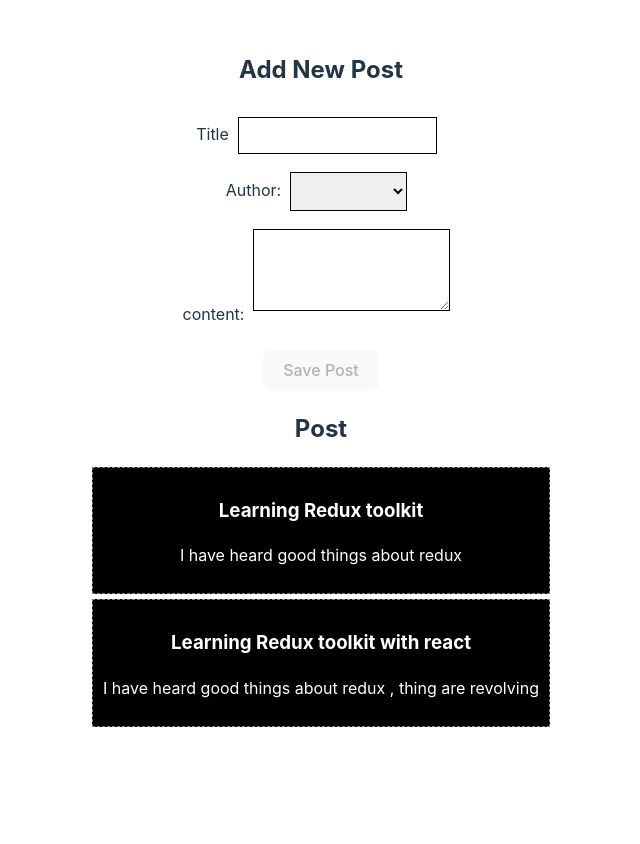
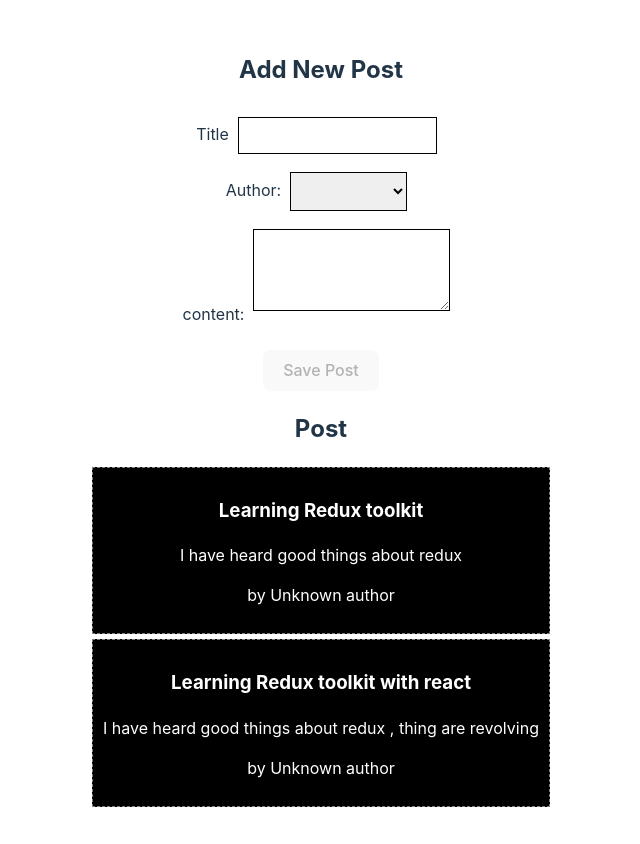
Before and after one commit to sarahannie/redux-with-react, a React (Vite) app: page / in a window 1280 px wide. Shown: the whole page, without its empty margins (319-959 px from the left). Before the commit the page ends 800 px from the top, so only its background shows below. Built offline with nearby package versions, Linux system fonts and the light colour scheme.

Commit message:
Added Author name to post

```diff
--- a/src/feature/post/AddFormPost.jsx
+++ b/src/feature/post/AddFormPost.jsx
@@ -16,7 +16,7 @@
     const onSavedPostClicked = () =>{
         if(title && content){
             dispatch(
-                postAdded(title,content)
+                postAdded(title,content,userId)
             )
             setTitle("");
             setContent("")
--- /dev/null
+++ b/src/feature/post/PostAuthor.jsx
@@ -0,0 +1,12 @@
+import { useSelector } from "react-redux";
+import { selectUserPost } from "../user/userSlice";
+
+import React from 'react'
+
+const PostAuthor = ({userId}) => {
+  const users = useSelector(selectUserPost);
+  const author = users.find(user=> user.id === userId)
+  return<span>by {author? author.name:"Unknown author"}</span>
+}
+
+export default PostAuthor
--- a/src/feature/post/PostList.jsx
+++ b/src/feature/post/PostList.jsx
@@ -1,6 +1,7 @@
 import { useSelector, useDispatch } from "react-redux";
 import { selectPost } from "./postSlice";
-import './PostList.css'
+import './PostList.css';
+import PostAuthor from "./PostAuthor";
 
 import React from 'react'
 
@@ -12,6 +13,9 @@
     <article key={post.id} className="postList">
     <h3>{post.title}</h3>
     <p>{post.content.substring(0, 100)}</p>
+    <p className="postAuthor">
+      <PostAuthor userId={post.userId}/>
+    </p>
     </article>
     ))
   return (
```
